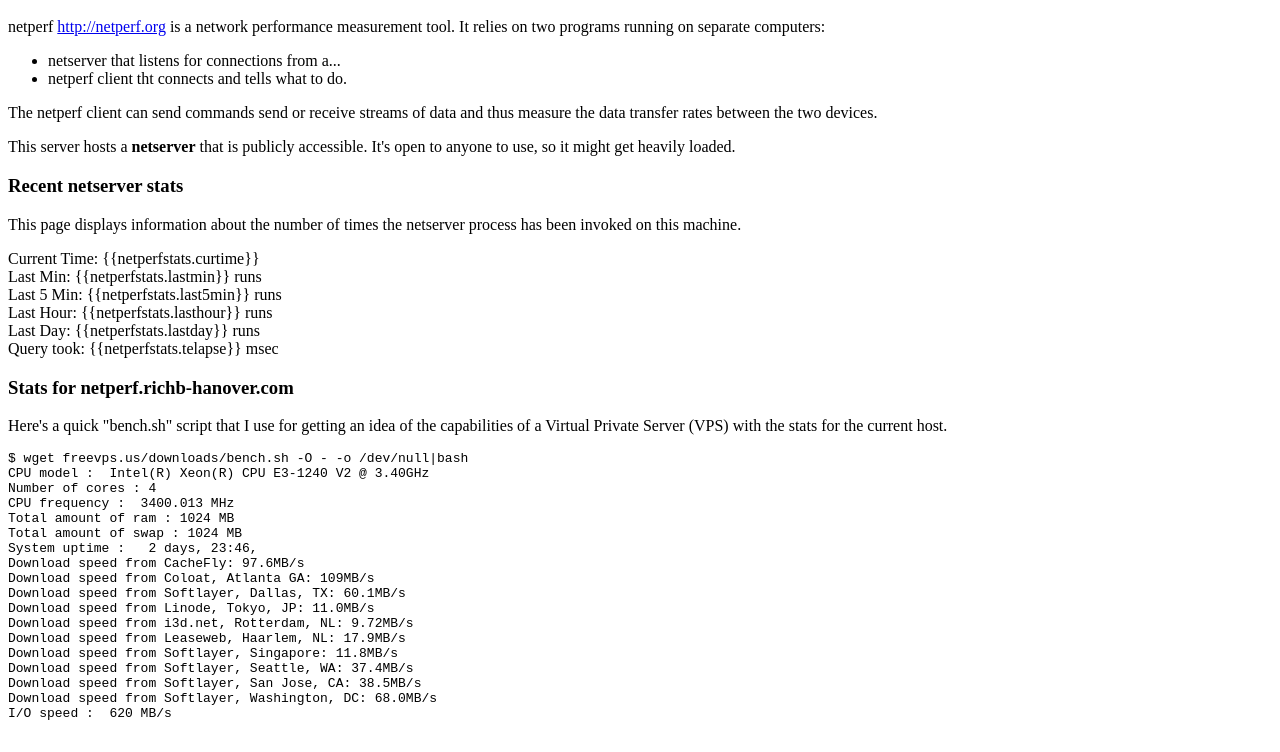
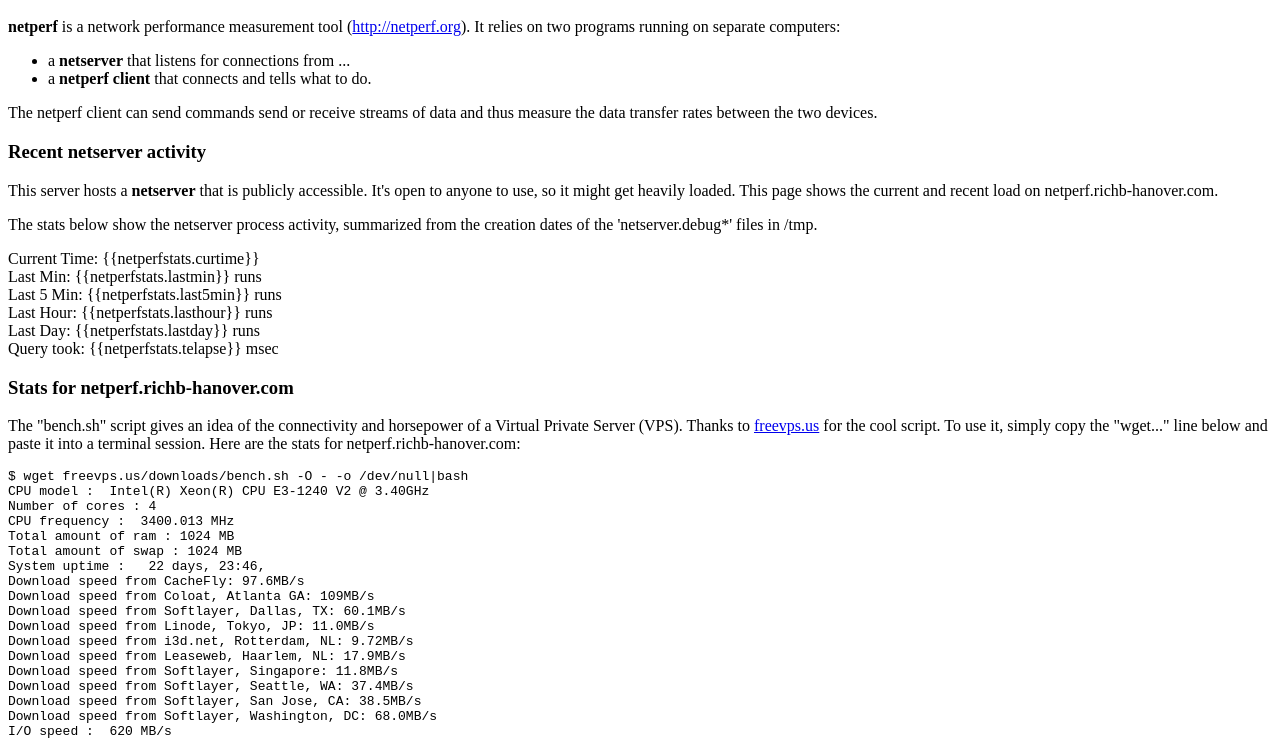
Before and after one commit to richb-hanover/netperfmon, a website: page views/index.html in a window 1280 px wide. Shown: the part 48-800 px from the top of the page. Drawn offline with Linux system fonts and the light colour scheme.

Commit message:
Changed page name (from "Blog" to "netperf"), removed "About" menu; many editorial changes on index.html page

```diff
--- a/views/index.html
+++ b/views/index.html
@@ -1,21 +1,23 @@
 <h1>netperf.richb-hanover.com</h1>
 
-<p>netperf <a href="http://netperf.org">http://netperf.org</a>
-is a network performance measurement tool. It relies on two programs
-running on separate computers:
+<p><b>netperf</b> is a network performance measurement tool
+	(<a href="http://netperf.org">http://netperf.org</a>).
+	It relies on two programs running on separate computers:
 <ul>
-	<li>netserver that listens for connections from a... </li>
-	<li>netperf client tht connects and tells what to do.</li>
+	<li>a <b>netserver</b> that listens for connections from ... </li>
+	<li>a <b>netperf client</b> that connects and tells what to do.</li>
 </ul>
 The netperf client can send commands send or receive streams of data
 and thus measure the data transfer rates between the two devices.
 </p>
+
+<h3>Recent netserver activity</h3>
 <p>This server hosts a <b>netserver</b> that is publicly accessible.
 	It's open to anyone to use, so it might get heavily loaded.
+This page shows the current and recent load on netperf.richb-hanover.com.
 </p>
-<h3>Recent netserver stats</h3>
-<p>This page displays information about the number of times the
-netserver process has been invoked on this machine.
+<p>
+The stats below show the netserver process activity, summarized from the creation dates of the 'netserver.debug*' files in /tmp.
 </p>
 
 <p>
@@ -29,9 +31,12 @@
 
 <h3>Stats for netperf.richb-hanover.com</h3>
 
-<p>Here's a quick "bench.sh" script that I use for getting an
-idea of the capabilities of a Virtual Private Server (VPS) with
-the stats for the current host.</p>
+<p>The "bench.sh" script gives an idea of the
+connectivity and horsepower of a Virtual Private Server (VPS).
+Thanks to <a href="freevps.us">freevps.us</a> for the cool script.
+To use it, simply copy the "wget..." line below and paste it into
+a terminal session.
+Here are the stats for netperf.richb-hanover.com:</p>
 <pre>
 $ wget freevps.us/downloads/bench.sh -O - -o /dev/null|bash
 CPU model :  Intel(R) Xeon(R) CPU E3-1240 V2 @ 3.40GHz
@@ -39,7 +44,7 @@
 CPU frequency :  3400.013 MHz
 Total amount of ram : 1024 MB
 Total amount of swap : 1024 MB
-System uptime :   2 days, 23:46,
+System uptime :   22 days, 23:46,
 Download speed from CacheFly: 97.6MB/s
 Download speed from Coloat, Atlanta GA: 109MB/s
 Download speed from Softlayer, Dallas, TX: 60.1MB/s
```
Also changed, not shown: views/layout.html (+2 -2 lines).
